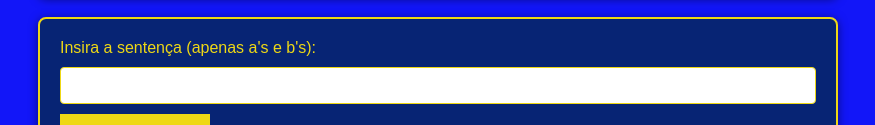
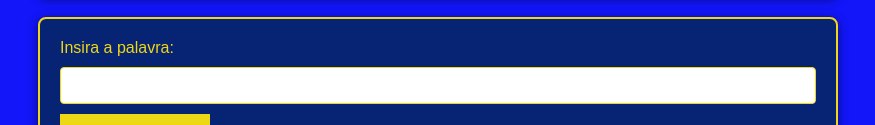
Before and after one commit to MaiconLBresolin/Turing, a plain HTML site: page template/index.html in a window 1280 px wide. Shown: the part 351-476 px from the top of the page, without its empty margins (202-1077 px from the left). Drawn offline with Linux system fonts and the light colour scheme.

Commit message:
first commit

```diff
--- a/template/index.html
+++ b/template/index.html
@@ -68,9 +68,7 @@
         </table>
       </div>
       <div class="content">
-        <label id="label" for="entrada"
-          >Insira a sentença (apenas a's e b's):</label
-        >
+        <label id="label" for="entrada">Insira a palavra:</label>
         <input type="text" id="entrada" />
         <div class="button-group">
           <button onclick="inicioAuto()" title="Inicia a Máquina de Turing">
```
